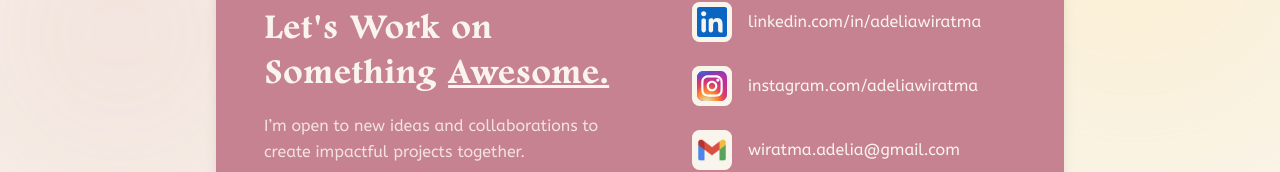
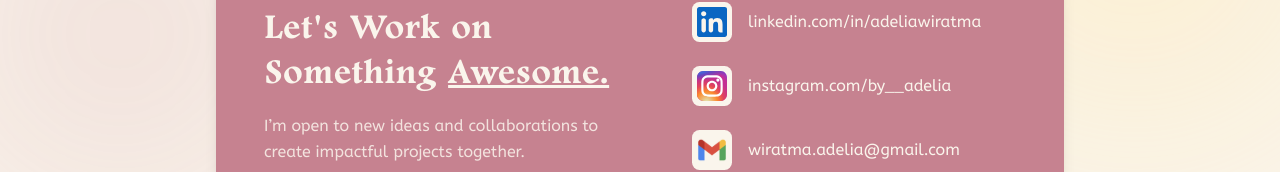
Before and after one commit to Joseeul/adelia-web-portfolio, a React (Vite) app: page / in a window 1280 px wide. Shown: the part 4703-4875 px from the top of the page. Built offline with nearby package versions, Linux system fonts and the light colour scheme; no server answers; the database is empty.

Commit message:
fix: Issue #14 | Instagram Link

```diff
--- a/src/components/Contact.jsx
+++ b/src/components/Contact.jsx
@@ -14,8 +14,8 @@ export default function Contact() {
     },
     {
       name: "Instagram",
-      value: "instagram.com/adeliawiratma",
-      href: "https://instagram.com/adeliawiratma",
+      value: "instagram.com/by__adelia",
+      href: " https://www.instagram.com/by__adelia?srtk=MTc1ZWJlc2s2NmgycA==",
       icon: instagramIcon,
     },
     {
```
